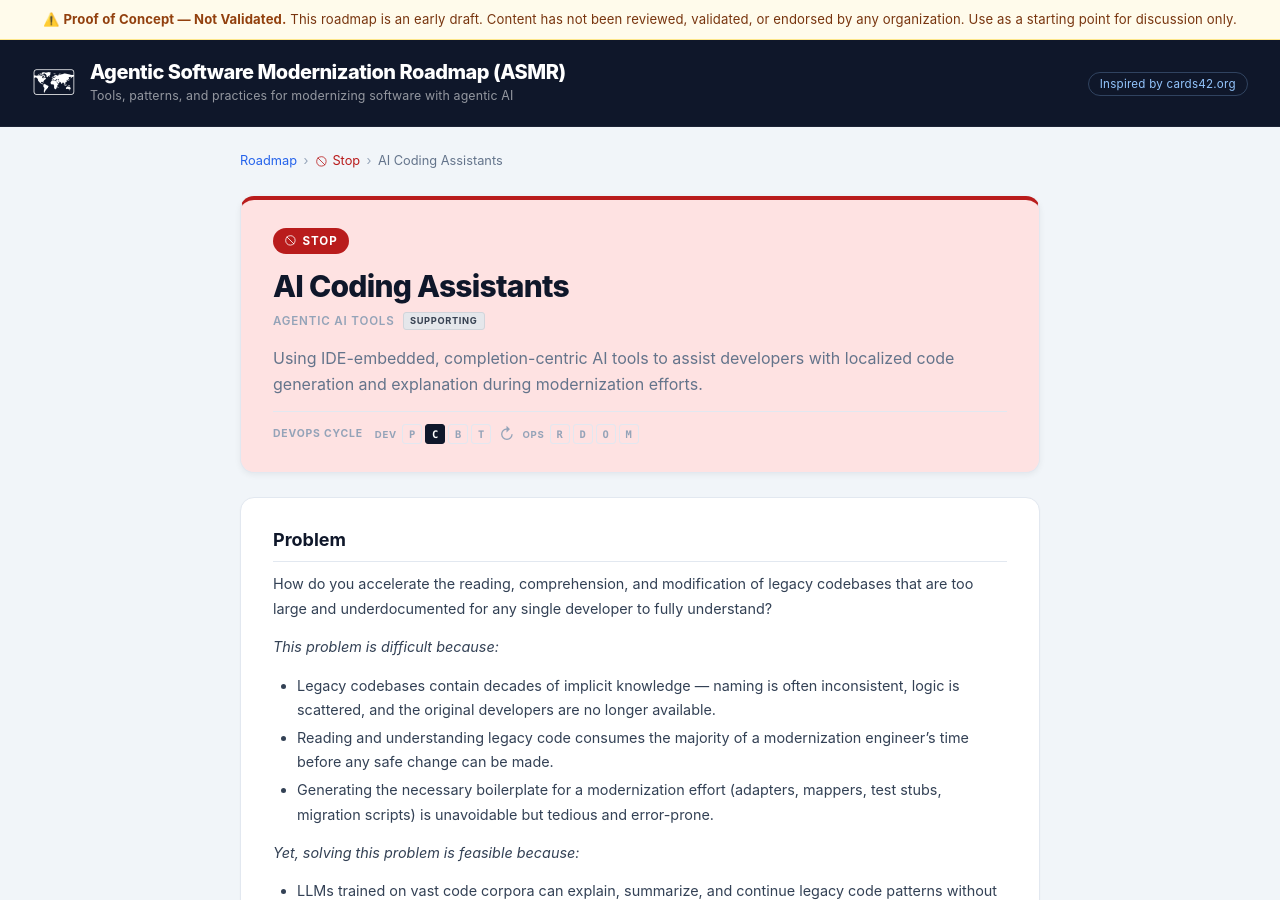
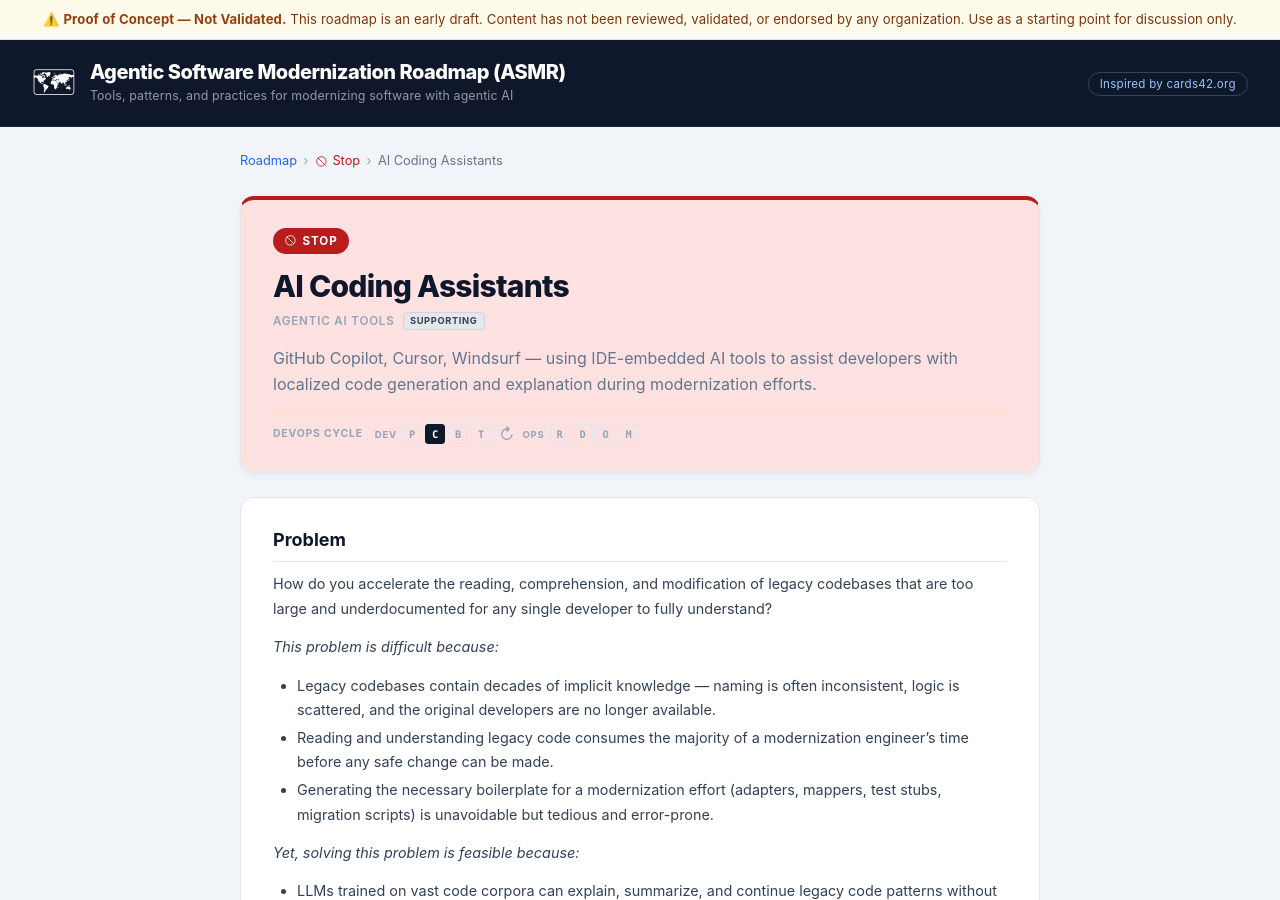
Before and after one commit to feststelltaste/asmr, a Jekyll site: the page built from _practices/ai-coding-assistants.md, in a window 1280 px wide and 900 px high. Built offline with Jekyll 4.4.1, drawn with Linux system fonts in a browser that asks for light colours.

Commit message:
Integrate remote description changes into refactored AI Coding Assistants practice

```diff
--- a/_practices/ai-coding-assistants.md
+++ b/_practices/ai-coding-assistants.md
@@ -2,7 +2,7 @@
 title: "AI Coding Assistants"
 stage: stop
 category: Agentic AI Tools
-description: "Using IDE-embedded, completion-centric AI tools to assist developers with localized code generation and explanation during modernization efforts."
+description: "GitHub Copilot, Cursor, Windsurf — using IDE-embedded AI tools to assist developers with localized code generation and explanation during modernization efforts."
 strategic_value: supporting
 devops_phases: [code]
 ---
```
